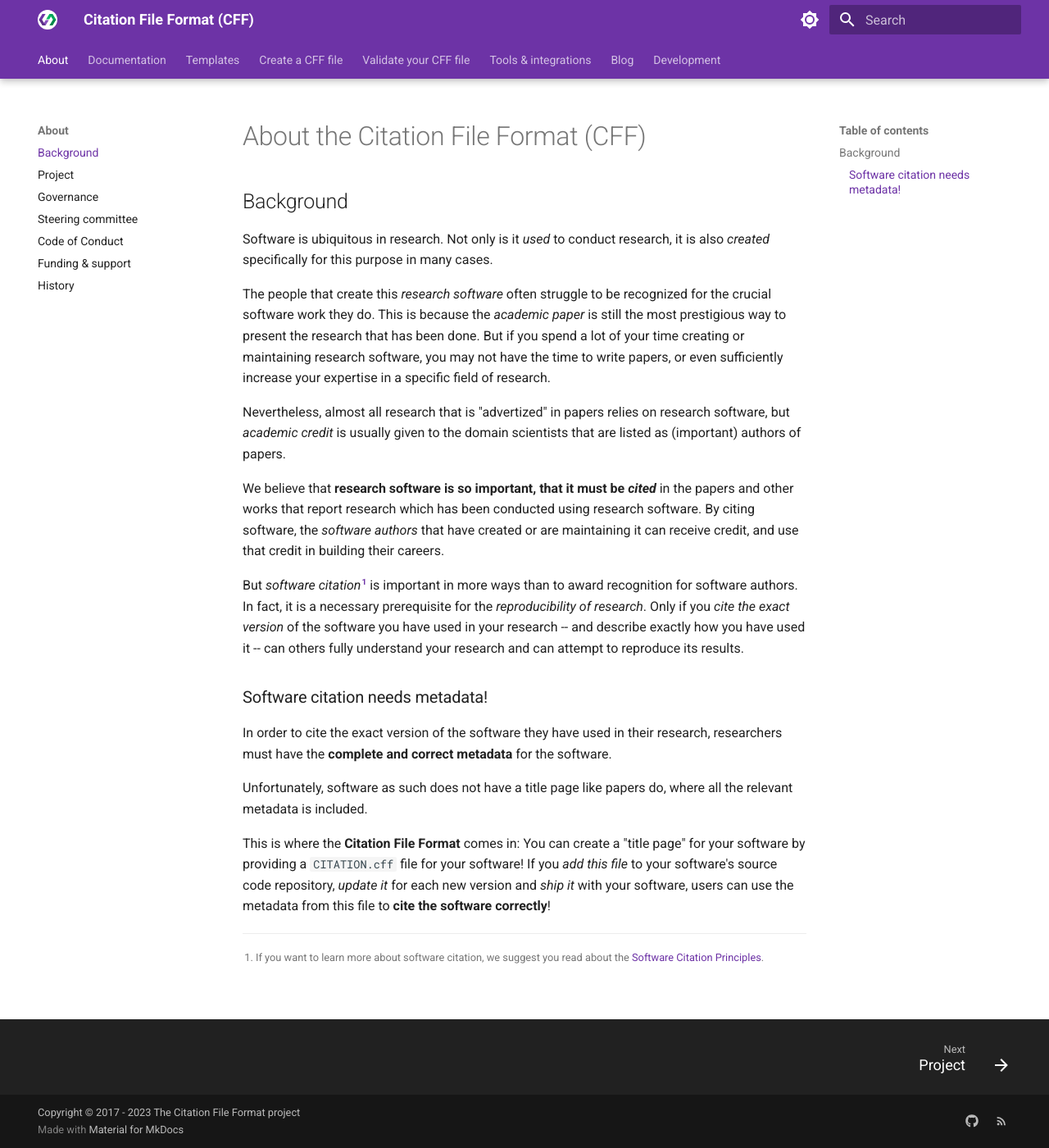
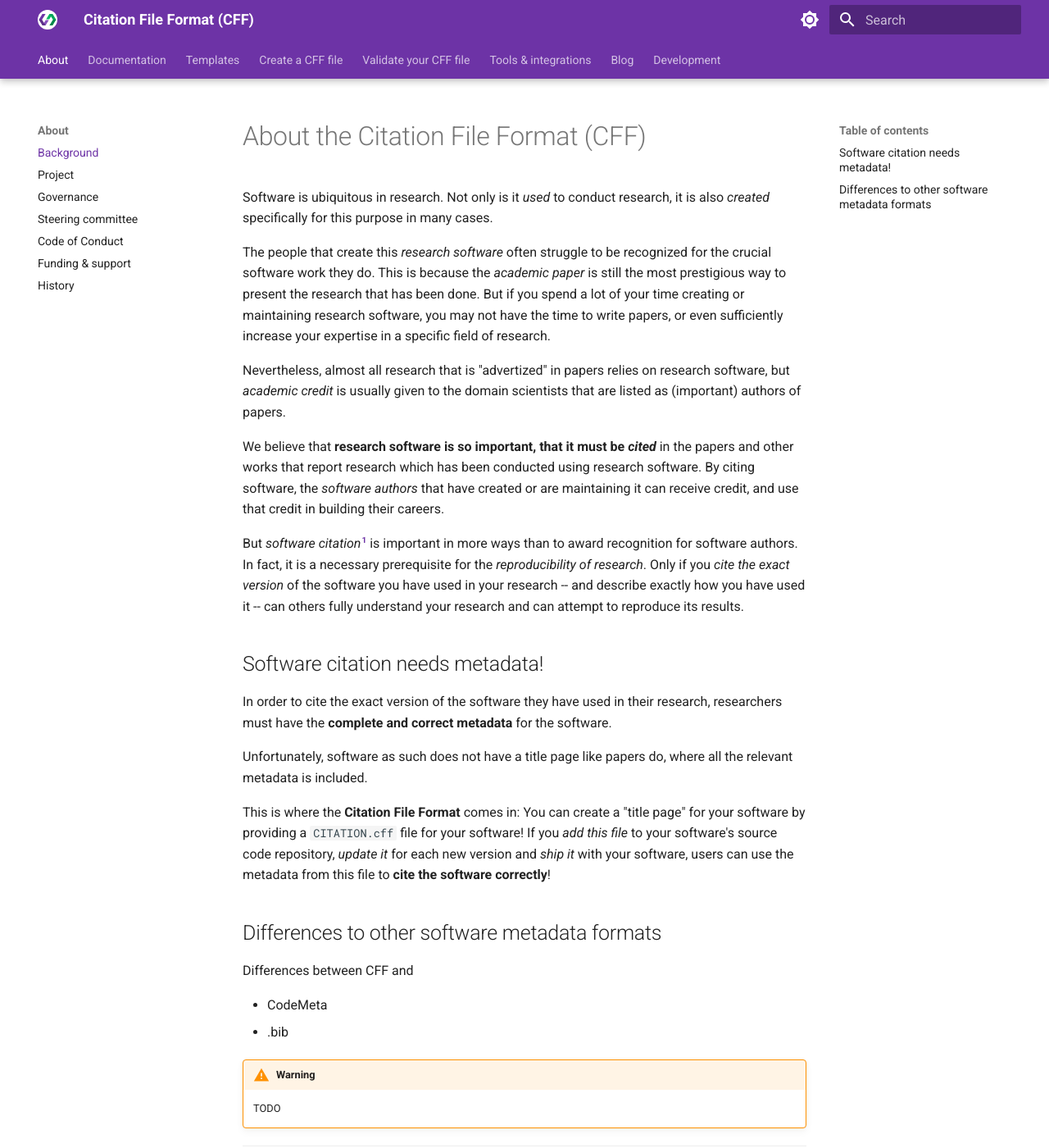
Before and after one commit to sdruskat/cffio, an MkDocs documentation site: the page built from docs/about/index.md, in a window 1280 px wide and 1400 px high. Shown: the whole window at 82% size. Built offline with MkDocs 1.6.1 and Material for MkDocs 9.7.7, drawn with Linux system fonts in a browser that asks for light colours.

Commit message:
Restructure about index

```diff
--- a/docs/about/index.md
+++ b/docs/about/index.md
@@ -6,8 +6,6 @@
 ## (Background?)
 
 ## A brief history -->
-
-## Background
 
 Software is ubiquitous in research.
 Not only is it *used* to conduct research,
@@ -33,7 +31,7 @@ can others fully understand your research and can attempt to reproduce its resul
 
 [^1]: If you want to learn more about software citation, we suggest you read about the [Software Citation Principles](https://doi.org/10.7717/peerj-cs.86).
 
-### Software citation needs metadata!
+## Software citation needs metadata!
 
 In order to cite the exact version of the software they have used in their research,
 researchers must have the **complete and correct metadata** for the software.
@@ -43,5 +41,17 @@ where all the relevant metadata is included.
 
 This is where the **Citation File Format** comes in:
 You can create a "title page" for your software by providing a `CITATION.cff` file for your software!
-If you *add this file* to your software's source code repository, *update it* for each new version and *ship it* with your software,
+If you *add this file* to your software's source code repository,
+*update it* for each new version and
+*ship it* with your software,
 users can use the metadata from this file to **cite the software correctly**!
+
+## Differences to other software metadata formats
+
+Differences between CFF and
+
+- CodeMeta
+- .bib
+
+!!! warning
+    TODO
```
